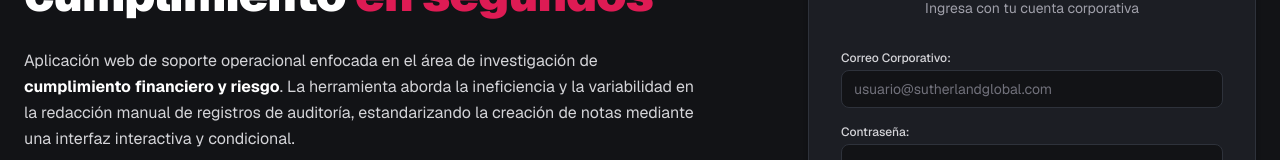
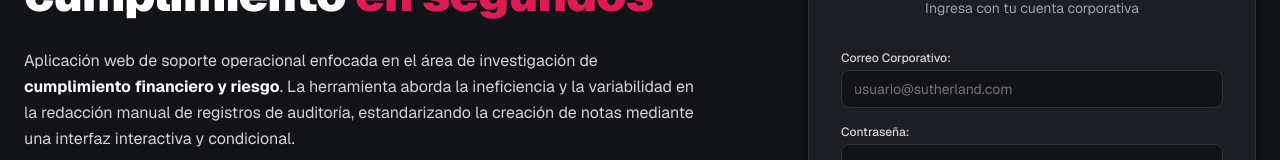
Before and after one commit to Chriper0218/proyecto_sutherland, a Next.js app: page / in a window 1280 px wide. Shown: the part 276-436 px from the top of the page. Built offline with nearby package versions, Linux system fonts and the light colour scheme.

Commit message:
ajuste de placeholder de correo

```diff
--- a/src/app/page.tsx
+++ b/src/app/page.tsx
@@ -307,7 +307,7 @@ export default function AuthPage() {
               value={signUpData.email}
               onChange={handleSignUpChange}
               className="w-full px-3 py-2 bg-[#121316] border border-[#2E323B] rounded-lg text-white text-sm placeholder-zinc-500 focus:outline-none focus:border-[#0065FF] disabled:opacity-50"
-                placeholder="agente@sutherlandglobal.com"
+              placeholder="agente@sutherland.com"
             />
           </div>
 
@@ -387,7 +387,7 @@ export default function AuthPage() {
               value={loginData.email}
               onChange={handleLoginChange}
               className="w-full px-3 py-2 bg-[#121316] border border-[#2E323B] rounded-lg text-white text-sm placeholder-zinc-500 focus:outline-none focus:border-[#0065FF] disabled:opacity-50"
-                placeholder="usuario@sutherlandglobal.com"
+              placeholder="usuario@sutherland.com"
             />
           </div>
 
@@ -557,8 +557,7 @@ export default function AuthPage() {
                 key={item.label}
                 type="button"
                 onClick={item.onClick}
-                className={`px-3.5 py-2 rounded-lg text-sm font-medium transition ${
-                  item.active
+                className={`px-3.5 py-2 rounded-lg text-sm font-medium transition ${item.active
                     ? 'bg-[#0052CC] text-white border border-[#0065FF]'
                     : 'text-zinc-300 hover:text-white hover:bg-[#1C1E24] border border-transparent'
                   }`}
@@ -593,8 +592,7 @@ export default function AuthPage() {
                 key={item.label}
                 type="button"
                 onClick={item.onClick}
-                className={`block w-full text-left px-3 py-2 rounded-lg text-sm font-medium ${
-                  item.active ? 'bg-[#0052CC] text-white' : 'text-zinc-300 hover:bg-[#1C1E24]'
+                className={`block w-full text-left px-3 py-2 rounded-lg text-sm font-medium ${item.active ? 'bg-[#0052CC] text-white' : 'text-zinc-300 hover:bg-[#1C1E24]'
                   }`}
               >
                 {item.label}
```
Lines whose indentation alone changed are shown as unchanged.
